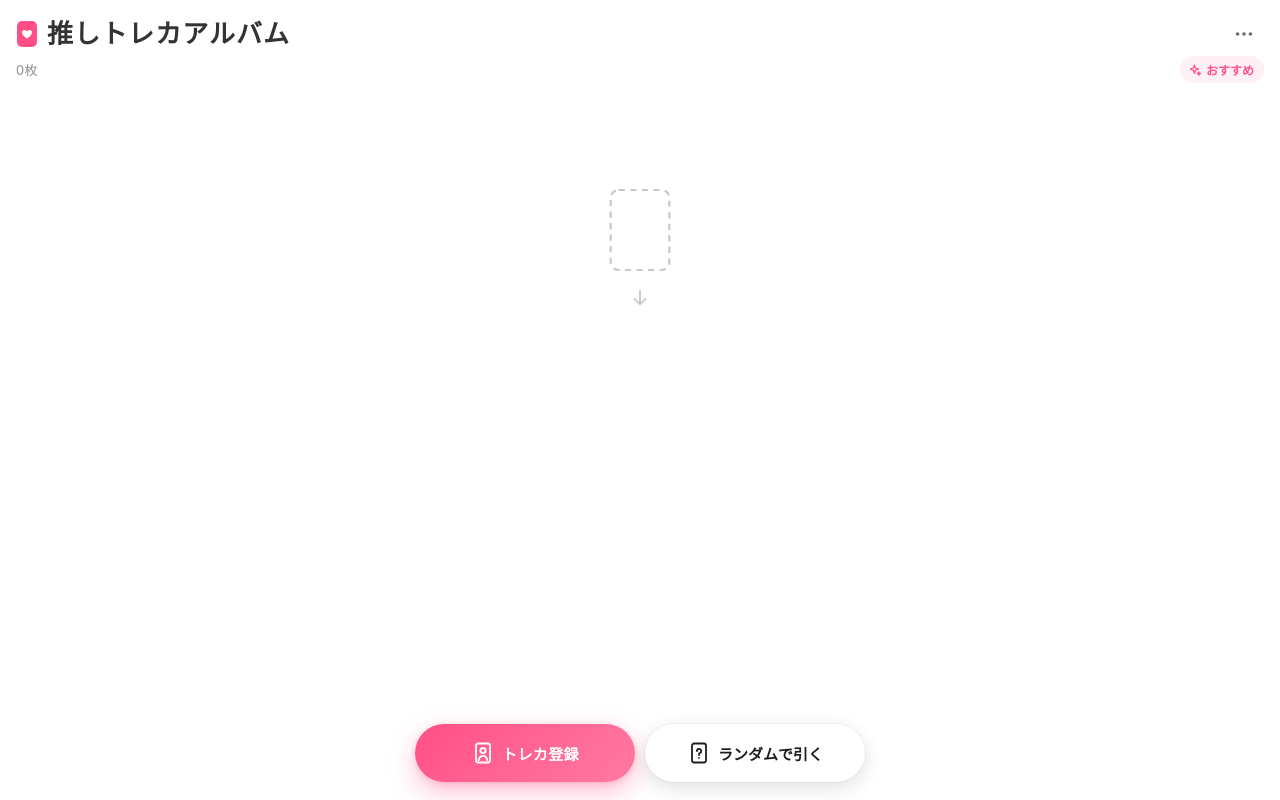
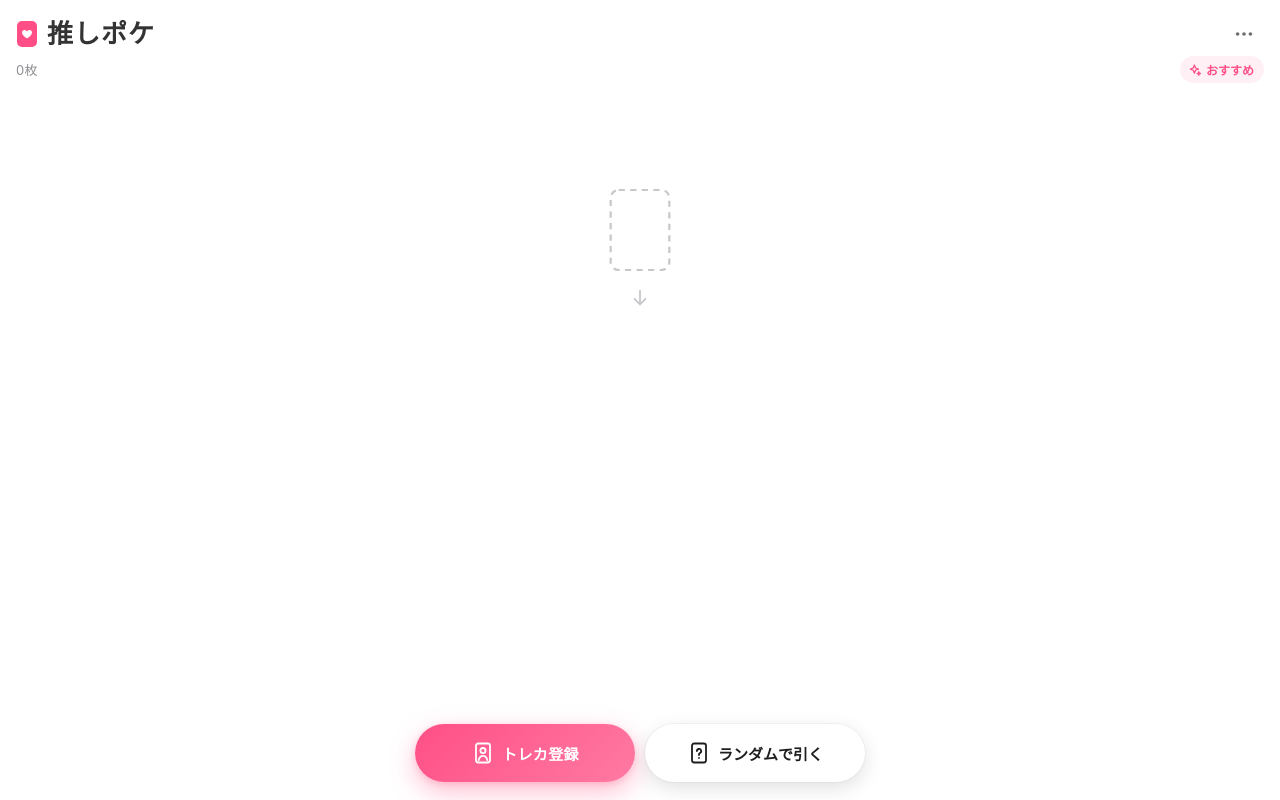
Before and after one commit to kururittu/oshi-toreka, a plain HTML site: page index.html in a window 1280 px wide. Drawn offline with Linux system fonts and the light colour scheme; a web font is replaced by a local one.

Commit message:
Rename the app display name to 推しポケ. (#1)
Update the page title, header, share text, and web app manifest only. Leave IndexedDB, backup filenames, and storage keys unchanged.

Co-authored-by: Cursor Agent <cursoragent@cursor.com>
Co-authored-by: kururittu <kururittu@users.noreply.github.com>

```diff
--- a/index.html
+++ b/index.html
@@ -1,12 +1,12 @@
 <!DOCTYPE html>
 <html lang="ja"><head><meta charset="utf-8">
 <meta name="viewport" content="width=device-width,initial-scale=1,viewport-fit=cover">
-<title>推しトレカアルバム</title>
+<title>推しポケ</title>
 <meta name="theme-color" content="#ffffff">
 <meta name="apple-mobile-web-app-capable" content="yes">
 <meta name="mobile-web-app-capable" content="yes">
 <meta name="apple-mobile-web-app-status-bar-style" content="default">
-<meta name="apple-mobile-web-app-title" content="推しトレカ">
+<meta name="apple-mobile-web-app-title" content="推しポケ">
 <link rel="manifest" href="manifest.webmanifest">
 <link rel="apple-touch-icon" href="apple-touch-icon.png">
 <link rel="icon" type="image/png" sizes="192x192" href="icon-192.png">
@@ -309,7 +309,7 @@ html{touch-action:manipulation}/* ダブルタップ拡大の判定で、ピン
 #full .acts{gap:18px}
 </style></head><body>
 <header>
-<div class="toprow"><h1 class="logo" aria-label="推しトレカアルバム"><svg class="lmark" width="22" height="28" viewBox="0 0 22 28" aria-hidden="true"><rect x="1" y="1" width="20" height="26" rx="5" fill="#ff4f86"/><path d="M11 18.6c-3.2-2.2-5-4-5-6a2.6 2.6 0 0 1 5-1 2.6 2.6 0 0 1 5 1c0 2-1.8 3.8-5 6z" fill="#fff"/></svg><span class="ltxt">推しトレカアルバム</span></h1>
+<div class="toprow"><h1 class="logo" aria-label="推しポケ"><svg class="lmark" width="22" height="28" viewBox="0 0 22 28" aria-hidden="true"><rect x="1" y="1" width="20" height="26" rx="5" fill="#ff4f86"/><path d="M11 18.6c-3.2-2.2-5-4-5-6a2.6 2.6 0 0 1 5-1 2.6 2.6 0 0 1 5 1c0 2-1.8 3.8-5 6z" fill="#fff"/></svg><span class="ltxt">推しポケ</span></h1>
 <button class="iconbtn" id="menubtn" aria-label="メニュー"><svg width="22" height="22" viewBox="0 0 24 24" fill="currentColor"><circle cx="5" cy="12" r="2"/><circle cx="12" cy="12" r="2"/><circle cx="19" cy="12" r="2"/></svg></button></div>
 <div class="countrow"><div class="count" id="count">0枚</div><button type="button" class="syncst" id="syncst" data-s="off" hidden aria-label="Googleドライブ同期の状態"><i class="dot"></i><span id="syncstt">未接続</span></button><button type="button" class="recchip" id="recbtn" aria-label="おすすめ"><svg width="14" height="14" viewBox="0 0 24 24" fill="none" stroke="currentColor" stroke-width="2.1" stroke-linecap="round" stroke-linejoin="round" aria-hidden="true"><path d="M11 3.5l1.9 5.1 5.1 1.9-5.1 1.9L11 17.5l-1.9-5.1L4 10.5l5.1-1.9z"/><path d="M18.5 15l.9 2.1 2.1.9-2.1.9-.9 2.1-.9-2.1-2.1-.9 2.1-.9z"/></svg>おすすめ</button></div>
 <div id="ftabs" role="tablist" aria-label="フォルダ" hidden></div>
@@ -602,7 +602,7 @@ function backupBlob(){return new Blob([JSON.stringify({app:'oshi-toreka',version
 function hideBkToast(){bktoast.classList.remove('on')}
 function markBackedUp(){setBkMeta({at:Date.now(),count:cards.length,snooze:0});hideBkToast()}
 async function doBackup(){menu.classList.remove('on');const blob=backupBlob(),name=backupName(),file=new File([blob],name,{type:'application/json'});
-try{if(navigator.canShare&&navigator.canShare({files:[file]})){await navigator.share({files:[file],title:'推しトレカのバックアップ',text:'推しトレカアルバムのバックアップ'});markBackedUp();return}}
+try{if(navigator.canShare&&navigator.canShare({files:[file]})){await navigator.share({files:[file],title:'推しポケのバックアップ',text:'推しポケのバックアップ'});markBackedUp();return}}
 catch(e){if(e&&e.name==='AbortError')return}
 const a=document.createElement('a');a.href=URL.createObjectURL(blob);a.download=name;a.click();setTimeout(()=>URL.revokeObjectURL(a.href),2000);markBackedUp()}
 function shouldRemind(){if(cards.length<1)return false;const m=bkMeta(),now=Date.now();if(m.snooze&&now<m.snooze)return false;if(!m.at)return true;if(now-m.at>=7*24*60*60*1000)return true;if(cards.length>=(m.count||0)+5)return true;return false}
```
Also changed, not shown: manifest.webmanifest.
